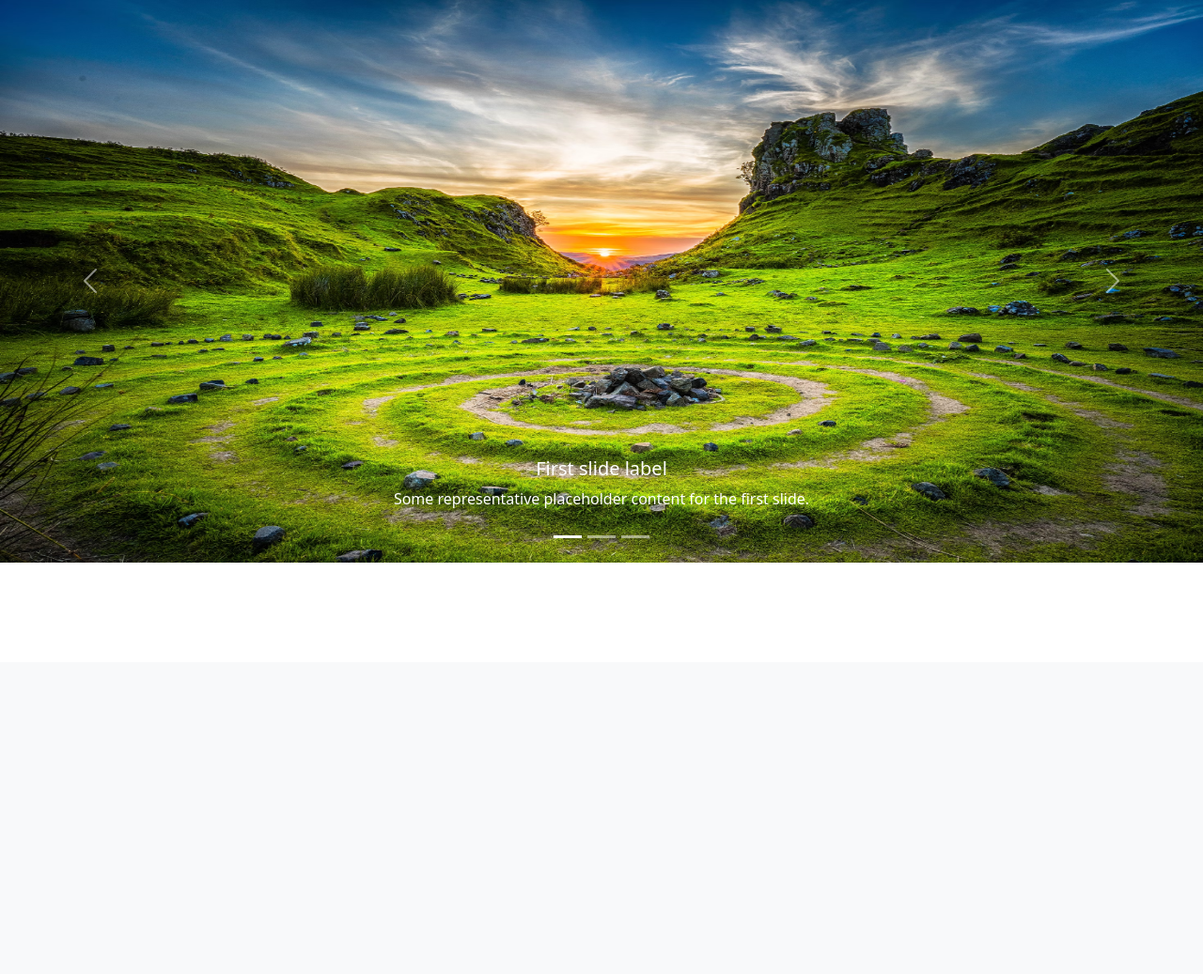
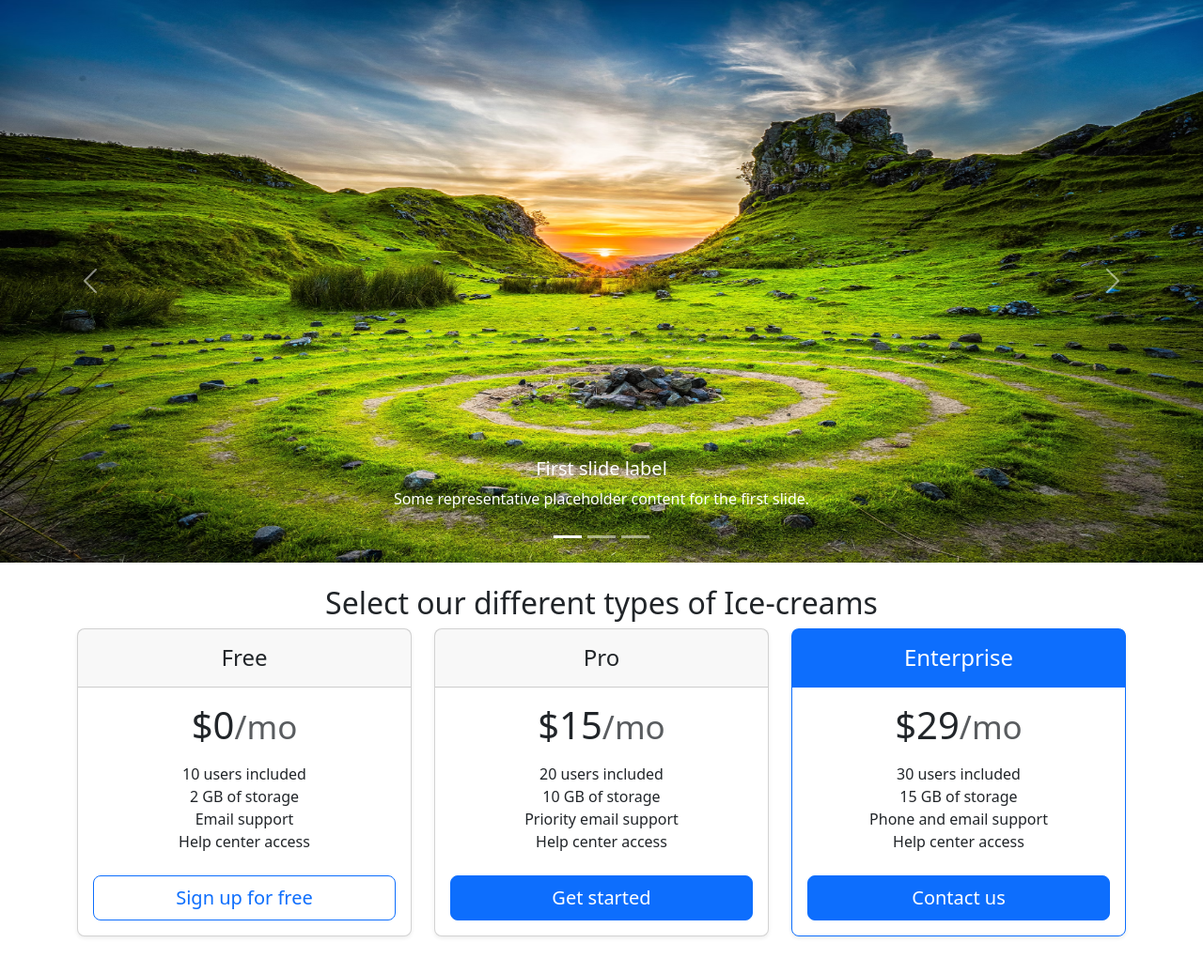
Before and after one commit to Kathan190/User_authentication_in_django, a Django app: page / in a window 1280 px wide. Shown: the part 95-1132 px from the top of the page at 94% size. Before the commit the page ends 694 px from the top, so only its background shows below. Run offline with Django 3.2, Linux system fonts and the light colour scheme.

```diff
--- a/Home/templates/index.html
+++ b/Home/templates/index.html
@@ -45,4 +45,64 @@
       </div>
 </div>
 <!-- Corousel section code end -->
+
+<!-- Card section code start -->
+<div class="container my-3">
+<h2 class="my-2 text-center" >Select our different types of Ice-creams</h2>
+<div class="row row-cols-1 row-cols-md-3 mb-3 text-center">
+    <div class="col">
+      <div class="card mb-4 rounded-3 shadow-sm">
+        <div class="card-header py-3">
+          <h4 class="my-0 fw-normal">Free</h4>
+        </div>
+        <div class="card-body">
+          <h1 class="card-title pricing-card-title">$0<small class="text-body-secondary fw-light">/mo</small></h1>
+          <ul class="list-unstyled mt-3 mb-4">
+            <li>10 users included</li>
+            <li>2 GB of storage</li>
+            <li>Email support</li>
+            <li>Help center access</li>
+          </ul>
+          <button type="button" class="w-100 btn btn-lg btn-outline-primary">Sign up for free</button>
+        </div>
+      </div>
+    </div>
+    <div class="col">
+      <div class="card mb-4 rounded-3 shadow-sm">
+        <div class="card-header py-3">
+          <h4 class="my-0 fw-normal">Pro</h4>
+        </div>
+        <div class="card-body">
+          <h1 class="card-title pricing-card-title">$15<small class="text-body-secondary fw-light">/mo</small></h1>
+          <ul class="list-unstyled mt-3 mb-4">
+            <li>20 users included</li>
+            <li>10 GB of storage</li>
+            <li>Priority email support</li>
+            <li>Help center access</li>
+          </ul>
+          <button type="button" class="w-100 btn btn-lg btn-primary">Get started</button>
+        </div>
+      </div>
+    </div>
+    <div class="col">
+      <div class="card mb-4 rounded-3 shadow-sm border-primary">
+        <div class="card-header py-3 text-bg-primary border-primary">
+          <h4 class="my-0 fw-normal">Enterprise</h4>
+        </div>
+        <div class="card-body">
+          <h1 class="card-title pricing-card-title">$29<small class="text-body-secondary fw-light">/mo</small></h1>
+          <ul class="list-unstyled mt-3 mb-4">
+            <li>30 users included</li>
+            <li>15 GB of storage</li>
+            <li>Phone and email support</li>
+            <li>Help center access</li>
+          </ul>
+          <button type="button" class="w-100 btn btn-lg btn-primary">Contact us</button>
+        </div>
+      </div>
+    </div>
+  </div>
+</div>
+
+<!-- Card section code end -->
 {% endblock body %}
```
Also changed, not shown: Home/templates/contact.html (+29 -1 lines).
